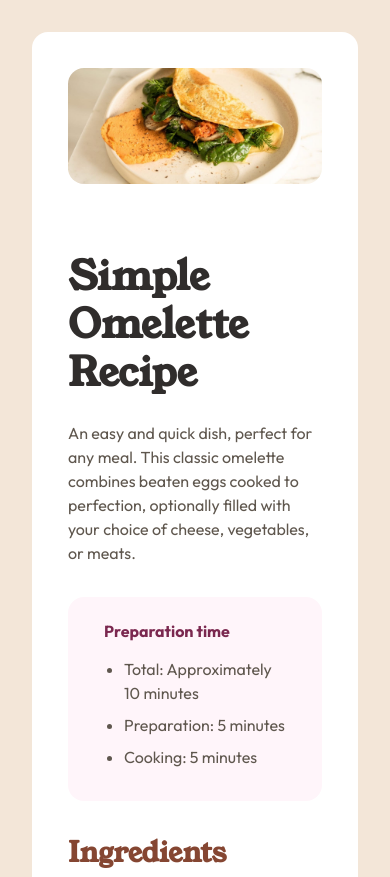
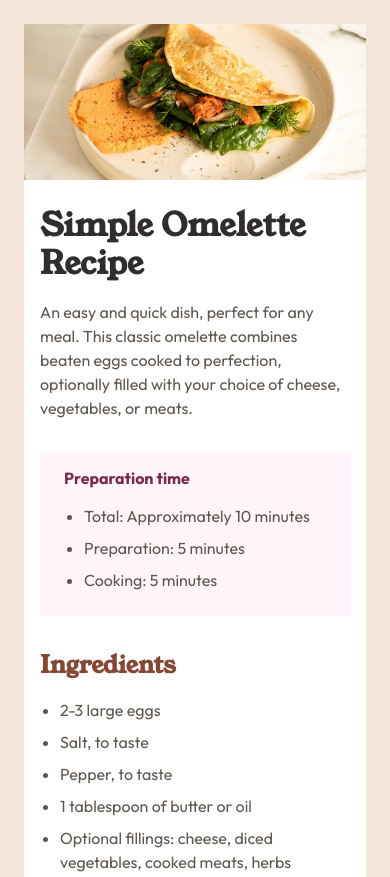
Before and after one commit to asad-au-ullah/recipe-page, a plain HTML site: page index.html in a window 390 px wide. Shown: the top 877 px of the page. Drawn offline with Linux system fonts and the light colour scheme.

Commit message:
Add margin adjustments and responsive styles for improved layout

```diff
--- a/styles.css
+++ b/styles.css
@@ -142,6 +142,7 @@ article {
 
 section {
     margin-top: 2rem;
+    margin-bottom: 2rem;
 }
 
 ul,
@@ -178,7 +179,6 @@ td {
 td:last-child {
     color: var(--brown-800);
     font-weight: 600;
-    text-align: right;
 }
 
 /* Footer */
@@ -186,24 +186,58 @@ td:last-child {
 .attribution {
     font-size: 11px;
     text-align: center;
+    margin-top: 2rem;
 }
 
 .attribution a {
     color: hsl(228, 45%, 44%);
-}
-
-.attribution {
-    font-size: 11px;
-    text-align: center;
-    margin-top: 2rem;
-    /* color: var(--white); */
-}
-
-.attribution a {
-    /* color: var(--green); */
     text-decoration: none;
 }
 
 .attribution a:hover {
     text-decoration: underline;
 }
+
+/* Media Queries */
+@media screen and (max-width: 600px) {
+    body {
+        padding: 1rem;
+    }
+
+    .recipe-page__card {
+        max-width: 100%;
+        border-radius: 0;
+    }
+
+    .recipe-page__image {
+        padding: 0rem;
+    }
+
+    .recipe-page__image img {
+        border-radius: 0;
+    }
+
+    .section-container {
+        padding: 0 1rem;
+    }
+
+    h1 {
+        font-size: 2rem;
+        margin-bottom: 1rem;
+    }
+
+    h2 {
+        font-size: 1.5rem;
+        margin-bottom: 1rem;
+    }
+
+    .info-container {
+        padding: 1rem 1.5rem;
+        margin: 1.5rem 0;
+        border-radius: 0;
+    }
+
+    article {
+        padding: 1.5rem;
+    }
+}
```
